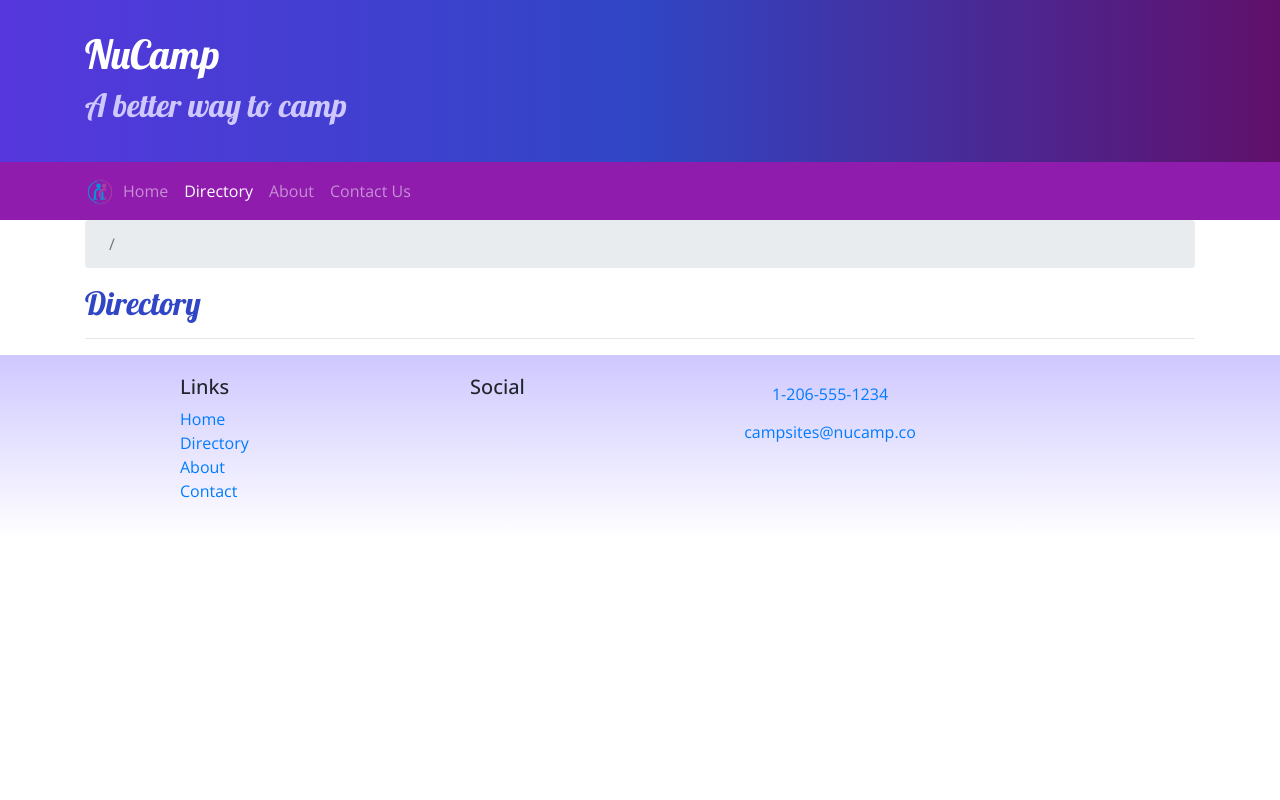
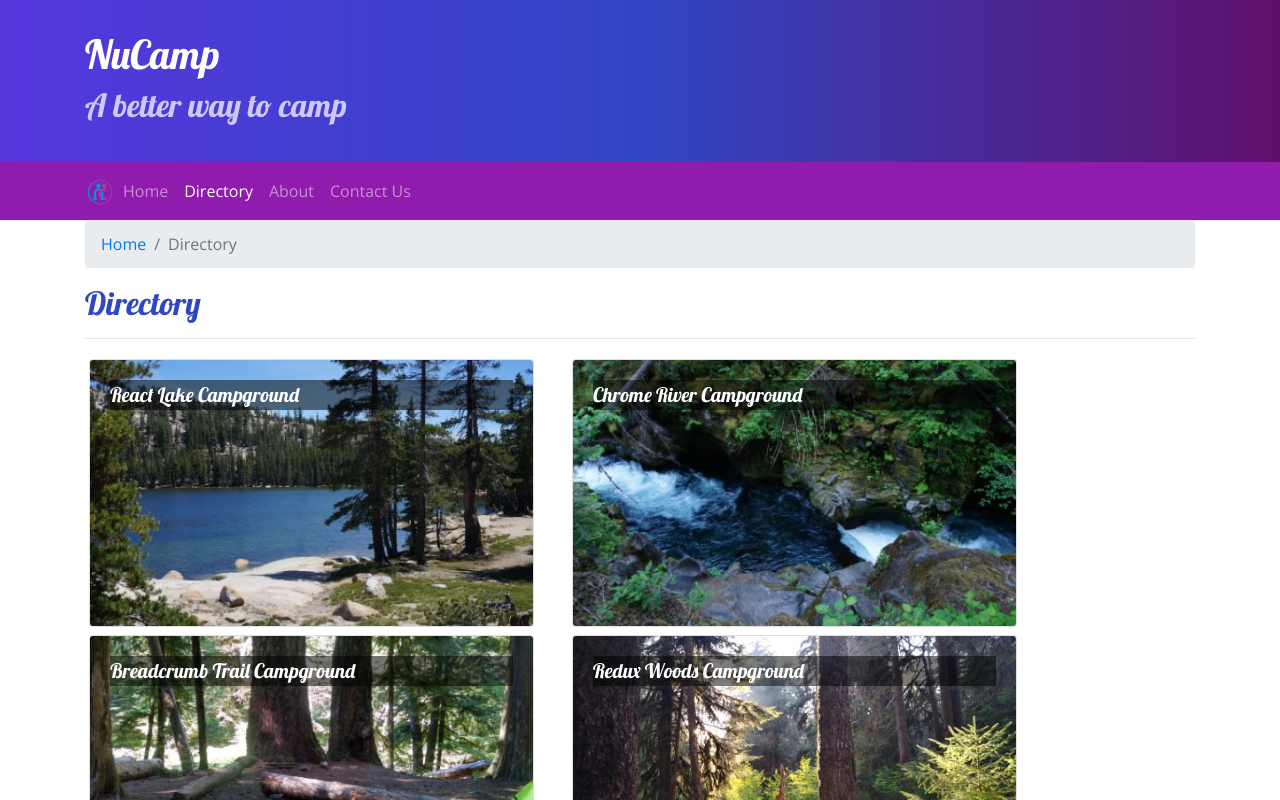
Before and after one commit to Rockrat2008/Nucamp-React, a React (Create React App) app: page /directory in a window 1280 px wide. Shown: the top 800 px of the page. Built offline with nearby package versions, Linux system fonts and the light colour scheme.

Commit message:
Added Breadcrumbs to Nav and cleaned up campsite comments

```diff
--- a/src/components/CampsiteInfoComponent.js
+++ b/src/components/CampsiteInfoComponent.js
@@ -1,5 +1,14 @@
 import React from "react";
-import { Card, CardImg, CardText, CardBody, CardTitle } from "reactstrap";
+import {
+  Card,
+  CardImg,
+  CardText,
+  CardBody,
+  CardTitle,
+  Breadcrumb,
+  BreadcrumbItem,
+} from "reactstrap";
+import { Link } from "react-router-dom";
 
 function RenderCampsite({ campsite }) {
   return (
@@ -7,7 +16,6 @@ function RenderCampsite({ campsite }) {
       <Card>
         <CardImg top src={campsite.image} alt={campsite.name} />
         <CardBody>
-          <CardTitle>{campsite.name}</CardTitle>
           <CardText>{campsite.description}</CardText>
         </CardBody>
       </Card>
@@ -44,6 +52,19 @@ function CampsiteInfo(props) {
     return (
       <div className="container">
         <div className="row">
+          <div className="col">
+            <Breadcrumb>
+              <BreadcrumbItem>
+                <Link to="/directory">Directory</Link>
+              </BreadcrumbItem>
+              <BreadcrumbItem active>{props.campsite.name}</BreadcrumbItem>
+            </Breadcrumb>
+            <h2>{props.campsite.name}</h2>
+            <hr />
+          </div>
+        </div>
+
+        <div className="row">
           <RenderCampsite campsite={props.campsite} />
           <RenderComments comments={props.comments} />
         </div>
--- a/src/components/ContactComponent.js
+++ b/src/components/ContactComponent.js
@@ -1,10 +1,18 @@
 import React from "react";
+import { Breadcrumb, BreadcrumbItem } from "reactstrap";
+import { Link } from "react-router-dom";
 
 function Contact(props) {
   return (
     <div className="container">
       <div className="row">
         <div className="col">
+          <Breadcrumb>
+            <BreadcrumbItem>
+              <Link to="/home">Home</Link>
+            </BreadcrumbItem>
+            <BreadcrumbItem active>Contact Us</BreadcrumbItem>
+          </Breadcrumb>
           <h2>Contact Us</h2>
           <hr />
         </div>
--- a/src/components/DirectoryComponent.js
+++ b/src/components/DirectoryComponent.js
@@ -36,13 +36,16 @@ function Directory(props) {
       <div className="row">
         <div className="col">
           <Breadcrumb>
-            <BreadcrumbItem></BreadcrumbItem>
-            <BreadcrumbItem></BreadcrumbItem>
+            <BreadcrumbItem>
+              <Link to="/home">Home</Link>
+            </BreadcrumbItem>
+            <BreadcrumbItem active>Directory</BreadcrumbItem>
           </Breadcrumb>
           <h2>Directory</h2>
           <hr />
         </div>
       </div>
+      <div className="row">{directory}</div>
     </div>
   );
 }
```
